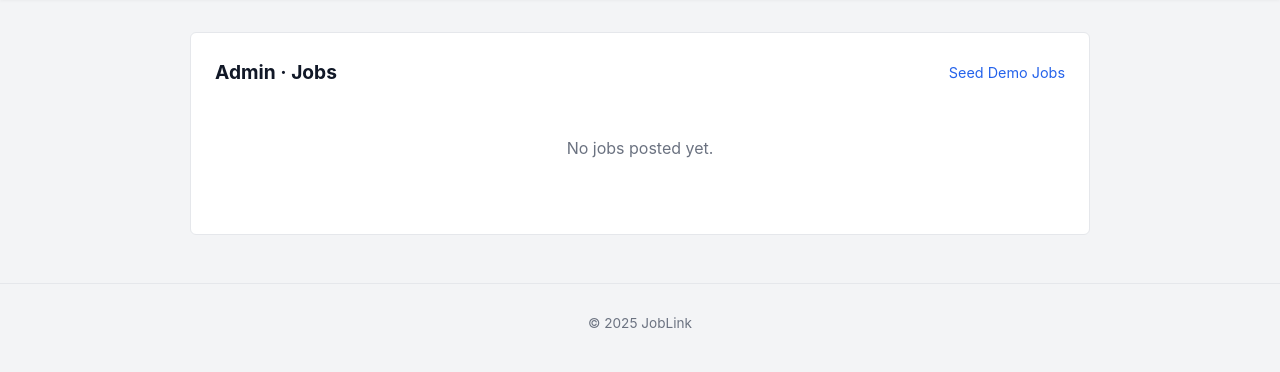
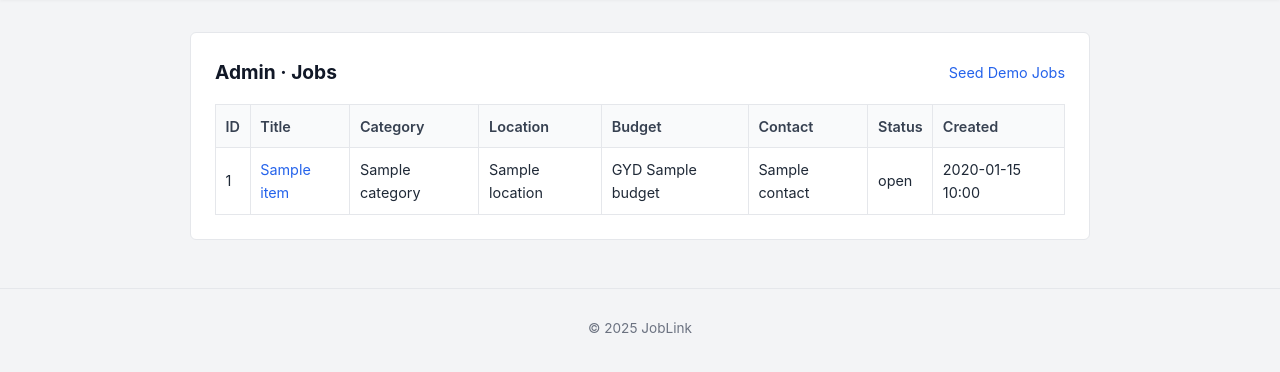
Before and after one commit to basudevsingh18/jobLink, a Flask app: page /admin in a window 1280 px wide. Shown: the part 57-429 px from the top of the page. Run offline with Flask 3, Linux system fonts and the light colour scheme; a database or web service that is not in the repository returns one stand-in record (values such as "Sample title"); data that the repository does not hold is empty.

Commit message:
Refactor job handling to use PostgREST API, update requirements, and enhance database initialization scripts

```diff
--- /dev/null
+++ b/db/init/01_perms.sql
@@ -0,0 +1,4 @@
+GRANT ALL PRIVILEGES ON ALL TABLES IN SCHEMA public TO anon;
+GRANT ALL PRIVILEGES ON ALL SEQUENCES IN SCHEMA public TO anon;
+ALTER DEFAULT PRIVILEGES IN SCHEMA public GRANT ALL PRIVILEGES ON TABLES TO anon;
+ALTER DEFAULT PRIVILEGES IN SCHEMA public GRANT ALL PRIVILEGES ON SEQUENCES TO anon;
--- a/microjobs/routes.py
+++ b/microjobs/routes.py
@@ -2,18 +2,9 @@
 from flask import Blueprint, render_template, request, redirect, url_for, flash, session
 from urllib.parse import quote_plus
 from datetime import datetime
+from .api import list_jobs_api, get_job_api, create_job_api  # PostgREST helpers
 
 bp = Blueprint("jobs", __name__)
-
-# --------------------
-# In-memory stores (replace with DB later)
-# --------------------
-JOBS = []
-NEXT_ID = 1
-
-# Track worker acceptances
-ACCEPTED_JOBS = []  # [{id, job_id, worker_id, accepted_at}]
-NEXT_ACCEPT_ID = 1
 
 CATEGORIES = [
     "Home Repairs",
@@ -69,24 +60,44 @@ def home():
 
 @bp.route("/jobs")
 def list_jobs():
-    q = request.args.get("q", "").strip().lower()
+    """
+    Fetch from PostgREST with optional filters:
+    - q: search in title OR description (ILIKE)
+    - category: exact match
+    - location: exact match
+    Sorted newest-first by created_at (if present).
+    """
+    q = request.args.get("q", "").strip()
     cat = request.args.get("category", "").strip()
     loc = request.args.get("location", "").strip()
 
-    filtered = [j for j in JOBS if j["status"] == "open"]
+    # Build PostgREST query params
+    params = {}
 
+    # Return selected columns explicitly (safer if table evolves)
+    params["select"] = "id,title,description,category,location,budget,contact,created_at"
+
+    # Filters
     if q:
-        filtered = [j for j in filtered if q in j["title"].lower() or q in j["description"].lower()]
+        # or=() syntax with ilike wildcards
+        params["or"] = f"(title.ilike.*{q}*,description.ilike.*{q}*)"
     if cat:
-        filtered = [j for j in filtered if j["category"] == cat]
+        params["category"] = f"eq.{cat}"
     if loc:
-        filtered = [j for j in filtered if j["location"] == loc]
+        params["location"] = f"eq.{loc}"
 
-    filtered = sorted(filtered, key=lambda x: x["created_at"], reverse=True)
+    # Order newest first (created_at desc if column exists; id desc as fallback)
+    params["order"] = "created_at.desc,id.desc"
+
+    try:
+        jobs = list_jobs_api(params=params)
+    except Exception as e:
+        flash(f"Could not load jobs: {e}", "danger")
+        jobs = []
 
     return render_template(
         "jobs.html",
-        jobs=filtered,
+        jobs=jobs,
         categories=CATEGORIES,
         locations=LOCATIONS,
         q=q, cat=cat, loc=loc
@@ -94,7 +105,16 @@ def list_jobs():
 
 @bp.route("/post-job", methods=["GET", "POST"])
 def post_job():
-    # Only logged-in CUSTOMERS can post
+    # helper: normalize a GY phone for WhatsApp / storage
+    def _normalize_phone(raw: str) -> str | None:
+        digits = "".join(ch for ch in (raw or "") if ch.isdigit())
+        if not digits:
+            return None
+        # If 7-digit local, prefix 592
+        if len(digits) == 7:
+            digits = "592" + digits
+        return digits
+
     if request.method == "GET":
         if not require_role("customer"):
             return redirect(url_for("auth.login"))
@@ -104,127 +124,188 @@ def post_job():
     if not require_role("customer"):
         return redirect(url_for("auth.login"))
 
-    global NEXT_ID
-    title = request.form.get("title", "").strip()
-    description = request.form.get("description", "").strip()
-    category = request.form.get("category", "").strip()
-    budget = request.form.get("budget", "").strip()
-    location = request.form.get("location", "").strip()
-    contact = request.form.get("contact", "").strip()
+    title = (request.form.get("title") or "").strip()
+    description = (request.form.get("description") or "").strip()
+    category = (request.form.get("category") or "Other").strip()
+    budget_raw = (request.form.get("budget") or "").strip()
+    location = (request.form.get("location") or "").strip()
+    contact_raw = (request.form.get("contact") or "").strip()
 
-    if not (title and description and budget and location and contact):
+    # Basic presence validation
+    if not all([title, description, budget_raw, location, contact_raw]):
         flash("Please fill in all required fields.", "warning")
-        return render_template("post_job.html", categories=CATEGORIES, locations=LOCATIONS)
+        return render_template("post_job.html",
+                               categories=CATEGORIES, locations=LOCATIONS,
+                               form=request.form)
 
-    job = {
-        "id": NEXT_ID,
+    # Budget must be an integer >= 0
+    try:
+        budget = int(budget_raw)
+        if budget < 0:
+            raise ValueError
+    except ValueError:
+        flash("Budget must be a whole number (G$).", "warning")
+        return render_template("post_job.html",
+                               categories=CATEGORIES, locations=LOCATIONS,
+                               form=request.form)
+
+    # Normalize contact number
+    contact = _normalize_phone(contact_raw)
+    if not contact:
+        flash("Please enter a valid contact number.", "warning")
+        return render_template("post_job.html",
+                               categories=CATEGORIES, locations=LOCATIONS,
+                               form=request.form)
+
+    # Build payload for PostgREST
+    payload = {
         "title": title,
         "description": description,
-        "category": category or "Other",
+        "category": category,
         "budget": budget,
         "location": location,
         "contact": contact,
+        # include ownership so we can support /my-jobs later via RLS/JWT
+        "customer_id": session.get("user_id"),
         "status": "open",
-        "created_at": datetime.now(),
-        # ownership
-        "customer_id": session.get("user_id"),
-        "customer_name": session.get("user_name"),
-        "customer_email": session.get("user_email") if session.get("user_email") else None,
     }
-    JOBS.append(job)
-    NEXT_ID += 1
-    flash("Your job was posted!", "success")
-    return redirect(url_for("jobs.job_detail", job_id=job["id"]))
+
+    try:
+        created_row = create_job_api(payload)  # returns created row dict
+        new_id = created_row["id"]
+        flash("Your job was posted!", "success")
+        return redirect(url_for("jobs.job_detail", job_id=new_id))
+    except Exception as e:
+        # Common causes: PostgREST permissions (INSERT not allowed),
+        # missing columns, or connectivity.
+        flash(f"Failed to post job: {e}", "danger")
+        return render_template("post_job.html",
+                               categories=CATEGORIES, locations=LOCATIONS,
+                               form=request.form)
 
 @bp.route("/job/<int:job_id>")
 def job_detail(job_id):
-    job = next((j for j in JOBS if j["id"] == job_id), None)
+    # helpers
+    def _normalize_phone(raw: str) -> str | None:
+        digits = "".join(ch for ch in (raw or "") if ch.isdigit())
+        if not digits:
+            return None
+        if len(digits) == 7:
+            digits = "592" + digits
+        return digits
+
+    try:
+        job = get_job_api(job_id)
+    except Exception as e:
+        job = None
+        flash(f"Error loading job: {e}", "danger")
+
     if not job:
         flash("Job not found.", "danger")
         return redirect(url_for("jobs.list_jobs"))
 
-    msg = f"Hi, I saw your task '{job['title']}' on JobLink. I'm interested. Is it still available?"
-    whatsapp = wa_link(job["contact"], msg)
+    # Safe fields
+    title = job.get("title", "").strip()
+    contact = _normalize_phone(job.get("contact", ""))
+    budget = job.get("budget")
+    created_at = job.get("created_at")  # ISO string from PostgREST; show raw for now
 
-    # accept_url lets us log acceptance (for workers) before redirecting to WhatsApp
+    # WhatsApp link (only if we have a valid contact)
+    msg = f"Hi, I saw your task '{title}' on JobLink. I'm interested. Is it still available?"
+    whatsapp = wa_link(contact, msg) if contact else None
+
+    # Keep accept URL for later (when accepted_jobs logging is wired)
     accept_url = url_for("jobs.accept_job", job_id=job_id)
 
-    return render_template("job_detail.html", job=job, whatsapp=whatsapp, accept_url=accept_url)
+    # Try to load a few related jobs by category (exclude current)
+    related = []
+    try:
+        cat = (job.get("category") or "").strip()
+        if cat:
+            params = {
+                "select": "id,title,location,budget,created_at",
+                "category": f"eq.{cat}",
+                "id": f"neq.{job_id}",
+                "order": "created_at.desc,id.desc",
+                "limit": 5,
+            }
+            related = list_jobs_api(params=params)
+    except Exception:
+        related = []
+
+    # Friendly budget (optional)
+    budget_display = f"G${budget:,}" if isinstance(budget, int) else (budget or "")
+
+    return render_template(
+        "job_detail.html",
+        job=job,
+        whatsapp=whatsapp,          # None if no contact → template can hide button
+        accept_url=accept_url,
+        budget_display=budget_display,
+        created_at_display=created_at,
+        related_jobs=related,       # show a small list/cards if available
+    )
+
 
 @bp.route("/job/<int:job_id>/accept")
 def accept_job(job_id):
-    """Worker-only: log acceptance then send them to WhatsApp link."""
-    # require worker login
+    """
+    Current minimal API mode:
+    - Require worker login (UX).
+    - Redirect to WhatsApp without server-side logging (until accepted_jobs table & JWT are added).
+    """
     if not require_role("worker"):
         return redirect(url_for("auth.login"))
 
-    job = next((j for j in JOBS if j["id"] == job_id), None)
+    job = None
+    try:
+        job = get_job_api(job_id)
+    except Exception:
+        pass
+
     if not job:
         flash("Job not found.", "danger")
         return redirect(url_for("jobs.list_jobs"))
 
-    # log acceptance
-    global NEXT_ACCEPT_ID
-    ACCEPTED_JOBS.append({
-        "id": NEXT_ACCEPT_ID,
-        "job_id": job_id,
-        "worker_id": session.get("user_id"),
-        "accepted_at": datetime.now()
-    })
-    NEXT_ACCEPT_ID += 1
-
-    # build WA link and redirect
-    msg = f"Hi, I saw your task '{job['title']}' on JobLink. I'm interested. Is it still available?"
-    whatsapp = wa_link(job["contact"], msg)
-
-    flash("Acceptance recorded. Opening WhatsApp…", "info")
+    msg = f"Hi, I saw your task '{job.get('title','')}' on JobLink. I'm interested. Is it still available?"
+    whatsapp = wa_link(job.get("contact", ""), msg)
+    flash("Opening WhatsApp…", "info")
     return redirect(whatsapp)
 
 @bp.route("/my-jobs")
 def my_jobs():
-    """Customer dashboard: list only jobs posted by the logged-in customer."""
+    """
+    Placeholder in API-only (anon) mode:
+    Without a customer_id column + JWT/RLS, we can’t query ownership.
+    Show a friendly note for now.
+    """
     if not require_role("customer"):
         return redirect(url_for("auth.login"))
-
-    uid = session.get("user_id")
-    mine = [j for j in JOBS if j.get("customer_id") == uid]
-    mine = sorted(mine, key=lambda x: x["created_at"], reverse=True)
-
-    return render_template("jobs.html", jobs=mine, categories=CATEGORIES, locations=LOCATIONS, q="", cat="", loc="")
+    flash("My Jobs requires account-linked posting. Coming soon with API auth.", "info")
+    # Show all jobs as a fallback (or filter by location/category if desired)
+    try:
+        jobs = list_jobs_api(params={"select": "id,title,description,category,location,budget,contact,created_at",
+                                     "order": "created_at.desc,id.desc"})
+    except Exception:
+        jobs = []
+    return render_template("jobs.html", jobs=jobs, categories=CATEGORIES, locations=LOCATIONS, q="", cat="", loc="")
 
 @bp.route("/admin")
 def admin():
-    # Optionally: restrict to admin role later
-    all_jobs = sorted(JOBS, key=lambda x: x["created_at"], reverse=True)
-    return render_template("admin.html", jobs=all_jobs)
+    # Minimal: just list jobs newest-first
+    try:
+        jobs = list_jobs_api(params={"select": "id,title,description,category,location,budget,contact,created_at",
+                                     "order": "created_at.desc,id.desc"})
+    except Exception as e:
+        flash(f"Could not load admin list: {e}", "danger")
+        jobs = []
+    return render_template("admin.html", jobs=jobs)
 
 @bp.route("/seed")
 def seed():
-    """Seed demo jobs for quick testing."""
-    global NEXT_ID, JOBS, ACCEPTED_JOBS, NEXT_ACCEPT_ID
-    JOBS.clear()
-    ACCEPTED_JOBS.clear()
-    NEXT_ID = 1
-    NEXT_ACCEPT_ID = 1
-    samples = [
-        {"title": "Install ceiling fan", "description": "Need a fan installed, wire ready.", "category": "Electrical", "budget": "6000", "location": "Georgetown", "contact": "6001234"},
-        {"title": "Math tutor for CSEC", "description": "After-school sessions, 2x per week.", "category": "Tutoring", "budget": "8000", "location": "Linden", "contact": "6448888"},
-        {"title": "Fix leaking pipe", "description": "Small leak under kitchen sink.", "category": "Plumbing", "budget": "5000", "location": "East Coast Demerara", "contact": "6152222"},
-    ]
-    now = datetime.now()
-    # If logged-in customer seeds, assign ownership to them; else None
-    cid = session.get("user_id")
-    cname = session.get("user_name")
-    for s in samples:
-        JOBS.append({
-            "id": NEXT_ID,
-            **s,
-            "status": "open",
-            "created_at": now,
-            "customer_id": cid,
-            "customer_name": cname,
-            "customer_email": session.get("user_email") if session.get("user_email") else None,
-        })
-        NEXT_ID += 1
-    flash("Seeded demo jobs.", "info")
+    """
+    With PostgREST, seeding should be done by SQL in db/init/*.sql on first boot.
+    Keep this endpoint to avoid breaking links; just inform the user.
+    """
+    flash("Seeding is handled by the database on first startup.", "info")
     return redirect(url_for("jobs.list_jobs"))
--- a/requirements.txt
+++ b/requirements.txt
@@ -1 +1,3 @@
 Flask==3.0.0
+gunicorn==21.2.0
+requests==2.31.0
--- a/templates/job_detail.html
+++ b/templates/job_detail.html
@@ -11,7 +11,7 @@
   <p class="meta">
     <span class="category">{{ job.category }}</span> ·
     {{ job.location }} ·
-    Posted {{ job.created_at.strftime('%b %d, %Y %I:%M %p') }}
+    Posted {{ created_at_display }}
   </p>
 
   <p class="budget">Budget: <strong>GYD {{ job.budget }}</strong></p>
```
Also changed, not shown: db/init/00_bootstrap.sql (added, +52 -0 lines), docker-compose.yml (added, +38 -0 lines), microjobs/api.py (added, +32 -0 lines), 1 other file.
